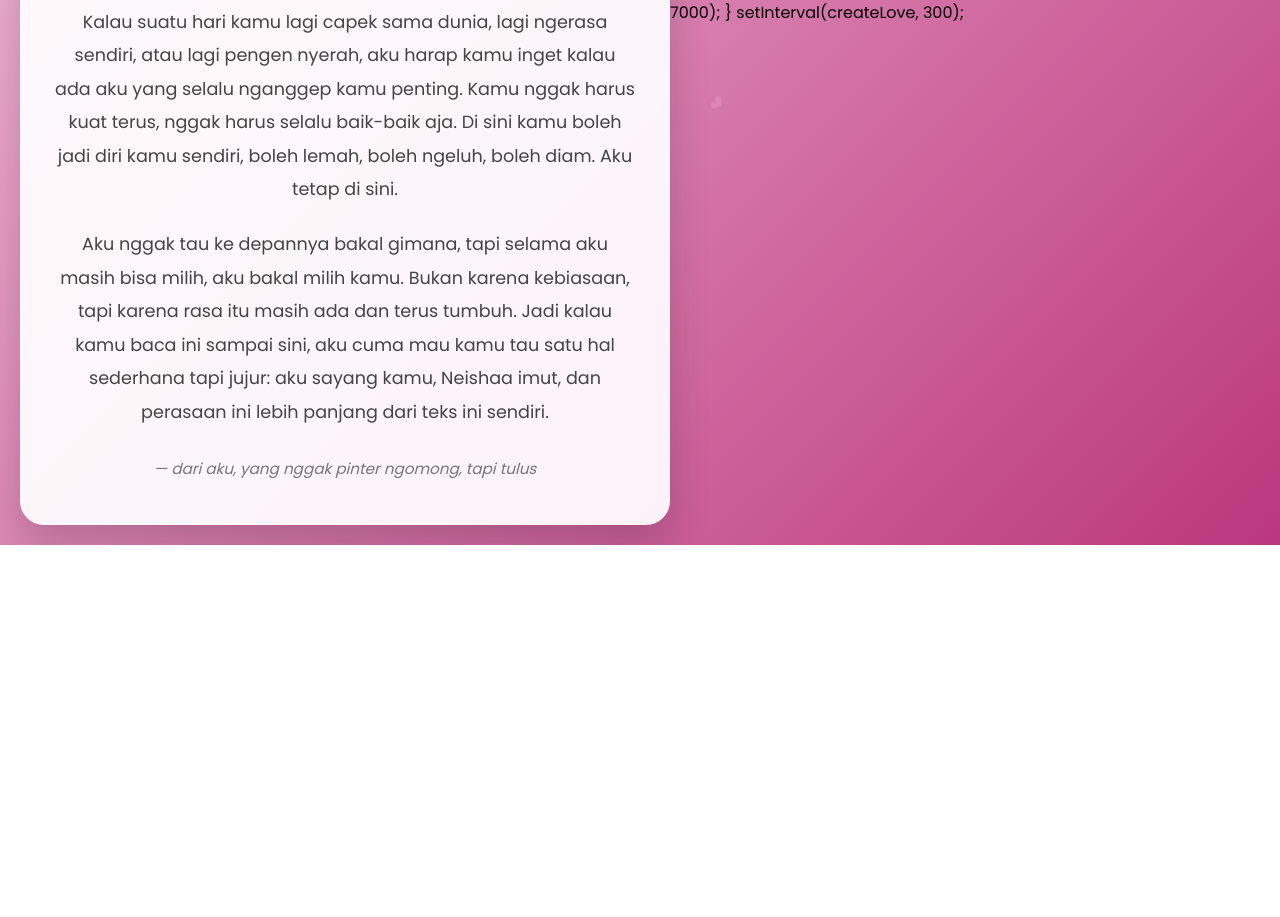
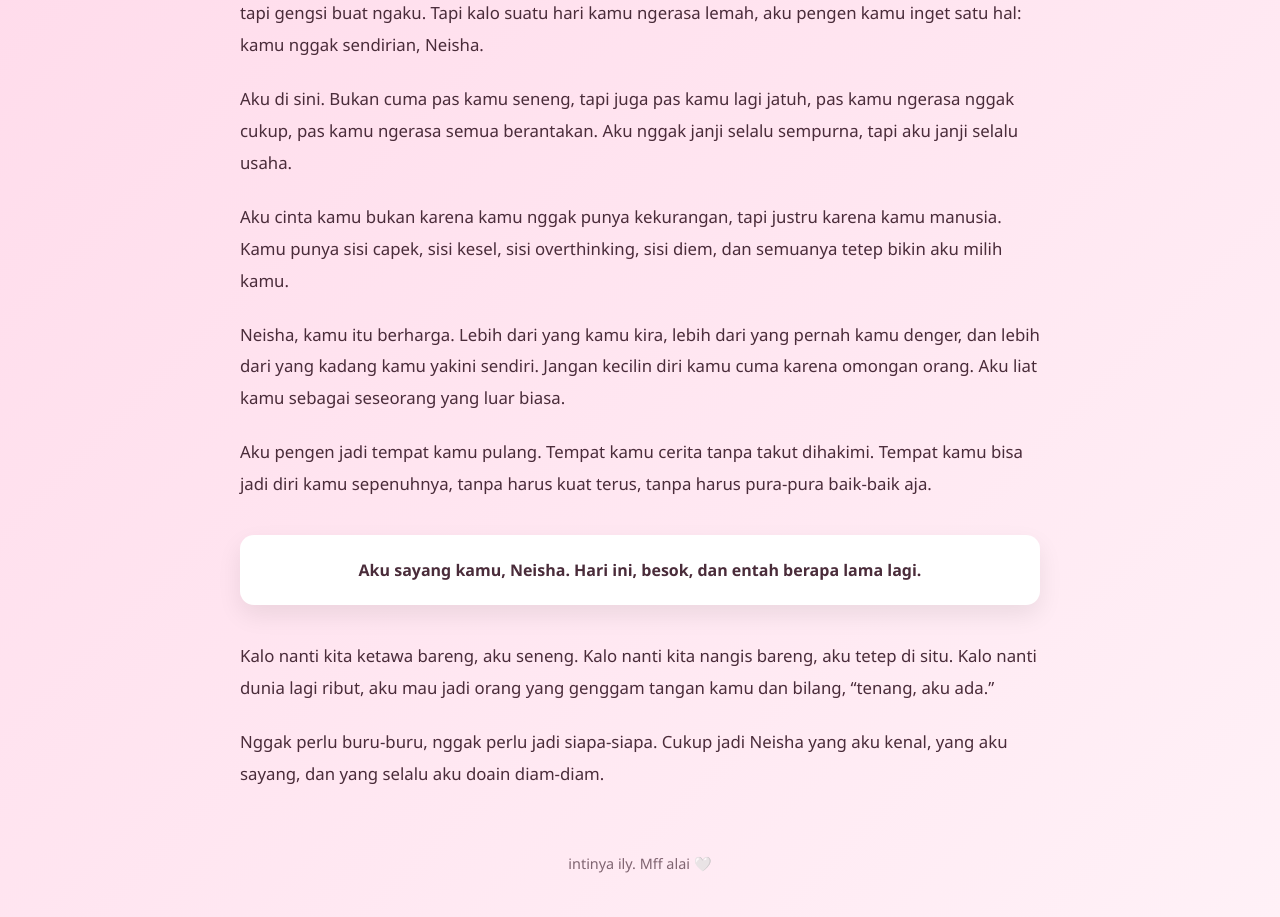
Before and after one commit to theot-create/neishaaaa, a plain HTML site: page index.html in a window 1280 px wide. Shown: the part 645-1562 px from the top of the page. Before the commit the page ends 1190 px from the top, so only its background shows below. Drawn offline with nearby package versions, Linux system fonts and the light colour scheme.

Commit message:
Update index.html

```diff
--- a/index.html
+++ b/index.html
@@ -1,192 +1,154 @@
-<!DOCTYPE html><html lang="id">
+<!DOCTYPE html>
+<html lang="id">
 <head>
-  <meta charset="UTF-8" />
-  <meta name="viewport" content="width=device-width, initial-scale=1.0" />
-  <title>Untuk Neishaa Imut 💗</title>  <link href="https://fonts.googleapis.com/css2?family=Playfair+Display:wght@500;700&family=Poppins:wght@300;400&display=swap" rel="stylesheet">  <style>
-    .photo {
-      width: 140px;
-      height: 140px;
-      object-fit: cover;
-      border-radius: 50%;
-      margin-bottom: 18px;
-      border: 4px solid #e91e63;
-      box-shadow: 0 10px 25px rgba(0,0,0,0.2);
-      animation: fadeUp 1.5s ease;
-    }
-    * {
+  <meta charset="UTF-8">
+  <title>Untuk Neisha 🤍</title>
+  <style>
+    body {
       margin: 0;
       padding: 0;
-      box-sizing: border-box;
+      font-family: 'Segoe UI', sans-serif;
+      background: linear-gradient(135deg, #ffd6e8, #fff1f7);
+      color: #4a2c3a;
+      line-height: 1.9;
     }
 
-    body {
-      min-height: 100vh;
-      font-family: 'Poppins', sans-serif;
-      background: linear-gradient(135deg, #fbd3e9, #bb377d);
-      display: flex;
-      justify-content: center;
-      align-items: center;
-      overflow: hidden;
-      padding: 20px;
-    }
-
-    .card {
-      background: rgba(255, 255, 255, 0.92);
-      max-width: 650px;
-      padding: 45px 35px;
-      border-radius: 24px;
-      text-align: center;
-      box-shadow: 0 20px 40px rgba(0, 0, 0, 0.18);
-      animation: fadeUp 1.6s ease;
-      position: relative;
-      z-index: 2;
+    .container {
+      max-width: 800px;
+      margin: auto;
+      padding: 40px 25px;
     }
 
     h1 {
-      font-family: 'Playfair Display', serif;
-      font-size: 2.4rem;
-      color: #c2185b;
-      margin-bottom: 22px;
+      text-align: center;
+      font-size: 2.7em;
+      margin-bottom: 10px;
+    }
+
+    h2 {
+      text-align: center;
+      font-weight: normal;
+      margin-bottom: 40px;
+      opacity: 0.8;
     }
 
     p {
-      font-size: 1.1rem;
-      line-height: 1.9;
-      color: #444;
       margin-bottom: 22px;
+      font-size: 1.05em;
+    }
+
+    .highlight {
+      background: #fff;
+      padding: 20px;
+      border-radius: 14px;
+      margin: 35px 0;
+      font-weight: bold;
+      text-align: center;
+      box-shadow: 0 10px 25px rgba(0,0,0,0.08);
     }
 
     footer {
-      margin-top: 28px;
-      font-size: 0.95rem;
-      color: #777;
-      font-style: italic;
+      text-align: center;
+      margin-top: 60px;
+      font-size: 0.9em;
+      opacity: 0.7;
     }
+  </style>
+</head>
+<body>
 
-    .heart {
-      font-size: 3rem;
-      color: #e91e63;
-      margin-bottom: 15px;
-      animation: pulse 1.3s infinite;
-    }
+  <div class="container">
+    <h1>Untuk Neisha 🤍</h1>
+    <h2>yang selalu aku pilih, pelan-pelan tapi pasti</h2>
 
-    .play-btn {
-      margin-top: 25px;
-      background: #e91e63;
-      color: #fff;
-      border: none;
-      padding: 12px 26px;
-      border-radius: 30px;
-      font-size: 0.95rem;
-      cursor: pointer;
-      transition: 0.3s ease;
-    }
+    <p>
+      Hai Neisha.
+      Aku nggak tau sejak kapan, tapi yang jelas semenjak kamu ada,
+      hal-hal kecil jadi terasa lebih berarti. Hal receh jadi lucu,
+      hal capek jadi bisa ditahan, dan hari-hari yang tadinya biasa aja
+      sekarang punya alasan buat dijalanin.
+    </p>
 
-    .play-btn:hover {
-      background: #c2185b;
-      transform: scale(1.05);
-    }
+    <p>
+      Kamu tau nggak? Kadang aku cuma diem, tapi sebenernya pikiranku penuh kamu.
+      Cara kamu ketawa, cara kamu marah tapi tetep imut,
+      cara kamu jadi diri sendiri tanpa dibuat-buat.
+      Semua itu kayak rumah. Tenang. Nyaman.
+    </p>
 
-    /* Love animation */
-    .love {
-      position: absolute;
-      top: -10px;
-      color: rgba(255, 255, 255, 0.8);
-      animation: fall linear infinite;
-      font-size: 1.2rem;
-      z-index: 1;
-    }
+    <div class="highlight">
+      “kamu jangan takut, aku selalu mencintai mu sayangku.”
+    </div>
 
-    @keyframes fall {
-      0% {
-        transform: translateY(0) rotate(0deg);
-        opacity: 1;
-      }
-      100% {
-        transform: translateY(110vh) rotate(360deg);
-        opacity: 0;
-      }
-    }
+    <p>
+      Aku tau dunia nggak selalu ramah.
+      Kadang capek, kadang ngerasa sendiri,
+      kadang pengen nyerah tapi gengsi buat ngaku.
+      Tapi kalo suatu hari kamu ngerasa lemah,
+      aku pengen kamu inget satu hal:
+      kamu nggak sendirian, Neisha.
+    </p>
 
-    @keyframes pulse {
-      0% { transform: scale(1); }
-      50% { transform: scale(1.25); }
-      100% { transform: scale(1); }
-    }
+    <p>
+      Aku di sini.
+      Bukan cuma pas kamu seneng,
+      tapi juga pas kamu lagi jatuh,
+      pas kamu ngerasa nggak cukup,
+      pas kamu ngerasa semua berantakan.
+      Aku nggak janji selalu sempurna,
+      tapi aku janji selalu usaha.
+    </p>
 
-    @keyframes fadeUp {
-      from {
-        opacity: 0;
-        transform: translateY(30px);
-      }
-      to {
-        opacity: 1;
-        transform: translateY(0);
-      }
-    }
-  </style></head>
-<body>  <div class="card">
-    <h1 id="name">Untuk Neishaa Imut</h1><p>
-  Neishaa imut,
-  jujur aja aku nulis ini sambil mikir lama, karena ternyata ngomongin kamu tuh nggak pernah sesimpel itu. Kamu mungkin nggak sadar, tapi kehadiran kamu pelan-pelan jadi hal yang selalu aku tunggu. Dari hal kecil, dari chat singkat, dari cara kamu ketawa, sampai cara kamu capek tapi tetap bertahan. Semua itu nempel di kepala aku, dan entah kenapa bikin aku nyaman.
-</p>
+    <p>
+      Aku cinta kamu bukan karena kamu nggak punya kekurangan,
+      tapi justru karena kamu manusia.
+      Kamu punya sisi capek, sisi kesel,
+      sisi overthinking, sisi diem,
+      dan semuanya tetep bikin aku milih kamu.
+    </p>
 
-<p>
-  Aku nggak bilang aku sempurna, aku juga sering bingung, sering salah, kadang nggak pinter nunjukin perasaan. Tapi satu hal yang aku yakinin, rasa aku ke kamu itu nggak main-main. Aku sayang sama kamu dengan cara aku sendiri, dengan versi aku yang mungkin sederhana, tapi tulus. Aku pengen kamu ngerasa aman, ngerasa cukup, dan ngerasa dihargai setiap kali sama aku.
-</p>
+    <p>
+      Neisha, kamu itu berharga.
+      Lebih dari yang kamu kira,
+      lebih dari yang pernah kamu denger,
+      dan lebih dari yang kadang kamu yakini sendiri.
+      Jangan kecilin diri kamu cuma karena omongan orang.
+      Aku liat kamu sebagai seseorang yang luar biasa.
+    </p>
 
-<p>
-  Kalau suatu hari kamu lagi capek sama dunia, lagi ngerasa sendiri, atau lagi pengen nyerah, aku harap kamu inget kalau ada aku yang selalu nganggep kamu penting. Kamu nggak harus kuat terus, nggak harus selalu baik-baik aja. Di sini kamu boleh jadi diri kamu sendiri, boleh lemah, boleh ngeluh, boleh diam. Aku tetap di sini.
-</p>
+    <p>
+      Aku pengen jadi tempat kamu pulang.
+      Tempat kamu cerita tanpa takut dihakimi.
+      Tempat kamu bisa jadi diri kamu sepenuhnya,
+      tanpa harus kuat terus,
+      tanpa harus pura-pura baik-baik aja.
+    </p>
 
-<p>
-  Aku nggak tau ke depannya bakal gimana, tapi selama aku masih bisa milih, aku bakal milih kamu. Bukan karena kebiasaan, tapi karena rasa itu masih ada dan terus tumbuh. Jadi kalau kamu baca ini sampai sini, aku cuma mau kamu tau satu hal sederhana tapi jujur: aku sayang kamu, Neishaa imut, dan perasaan ini lebih panjang dari teks ini sendiri.
-</p>
+    <div class="highlight">
+      Aku sayang kamu, Neisha.
+      Hari ini, besok, dan entah berapa lama lagi.
+    </div>
 
-<footer>
-  — dari aku, yang nggak pinter ngomong, tapi tulus
-</footer>
+    <p>
+      Kalo nanti kita ketawa bareng, aku seneng.
+      Kalo nanti kita nangis bareng, aku tetep di situ.
+      Kalo nanti dunia lagi ribut,
+      aku mau jadi orang yang genggam tangan kamu
+      dan bilang, “tenang, aku ada.”
+    </p>
 
-  </div>  <script>
-    const nama = "Neisha, sayangku"; // nama romantis // GANTI NAMA DI SINI
-    document.getElementById('name').innerText = `Untuk ${nama}`;
-    const music = document.getElementById('music');
+    <p>
+      Nggak perlu buru-buru,
+      nggak perlu jadi siapa-siapa.
+      Cukup jadi Neisha yang aku kenal,
+      yang aku sayang,
+      dan yang selalu aku doain diam-diam.
+    </p>
 
-    function playMusic() {
-      music.play();
-    }
+    <footer>
+      intinya ily. Mff alai 🤍
+    </footer>
+  </div>
 
-    function createLove() {
-      const love = document.createElement('div');
-      love.classList.add('love');
-      love.innerHTML = '❤';
-      love.style.left = Math.random() * 100 + 'vw';
-      love.style.animationDuration = Math.random() * 3 + 4 + 's';
-      document.body.appendChild(love);
-
-      setTimeout(() => {
-        love.remove();
-      }, 7000);
-    }
-
-    setInterval(createLove, 300);
-  </script></body>
-</html>      music.play();
-    }
-
-    function createLove() {
-      const love = document.createElement('div');
-      love.classList.add('love');
-      love.innerHTML = '❤';
-      love.style.left = Math.random() * 100 + 'vw';
-      love.style.animationDuration = Math.random() * 3 + 4 + 's';
-      document.body.appendChild(love);
-
-      setTimeout(() => {
-        love.remove();
-      }, 7000);
-    }
-
-    setInterval(createLove, 300);
-  </script></body>
+</body>
 </html>
```
